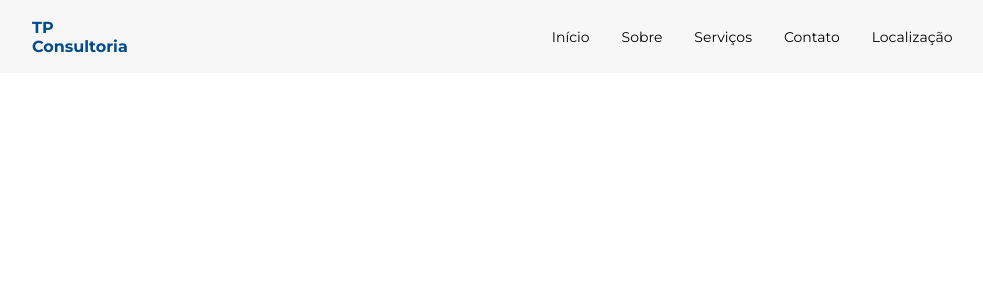
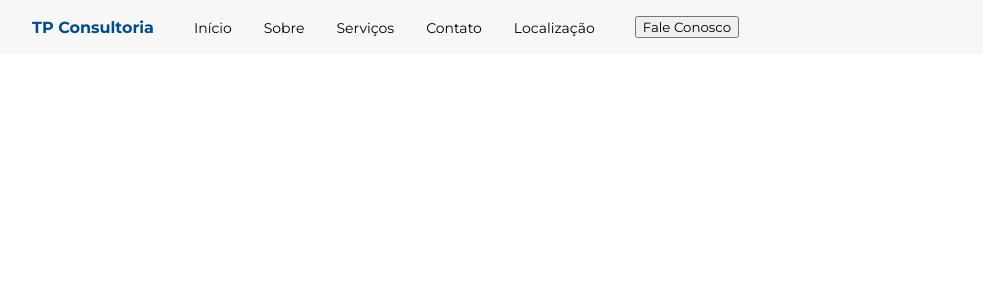
Before and after one commit to Gabriel-Alves-Sales/projeto-tp, an Angular app in the folder tp-consultoria/: page /home in a window 1280 px wide. Shown: the top 300 px of the page, without its empty margins (208-1191 px from the left). Built offline with nearby package versions, Linux system fonts and the light colour scheme.

Commit message:
FIX: navbar space

```diff
--- a/tp-consultoria/src/app/shared/components/nav-bar/nav-bar.component.scss
+++ b/tp-consultoria/src/app/shared/components/nav-bar/nav-bar.component.scss
@@ -2,7 +2,7 @@
     width: -webkit-fill-available;
     height: min-content;
     display: flex;
-    gap: 24rem;
+    gap: 05%;
     align-items: center;
     padding: 0.1rem 15rem;
     position: fixed;
@@ -11,7 +11,6 @@
     backdrop-filter: blur(5px);
 
     &__logo {
-
         width: max-content;
 
         p {
@@ -33,7 +32,7 @@
         display: flex;
         gap: 2rem;
         justify-content: center;
-
+        padding: unset;
 
         li a {
             font-size: 14px;
@@ -41,9 +40,7 @@
     }
 
     &__contact {
-
-
-        width: -webkit-fill-available;
+        width: max-content;
 
         button {
             width: max-content;
```
Also changed, not shown: tp-consultoria/src/app/shared/components/nav-bar/nav-bar.component.html (+3 -4 lines).
